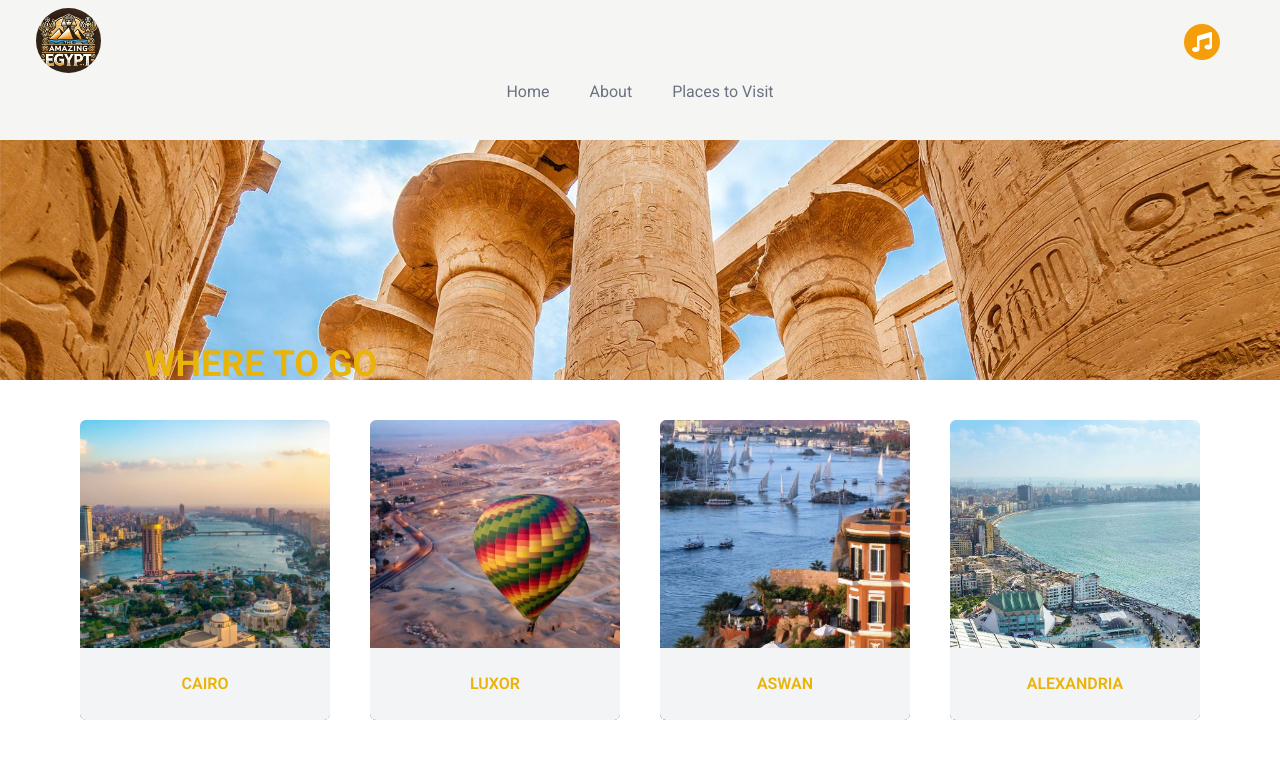
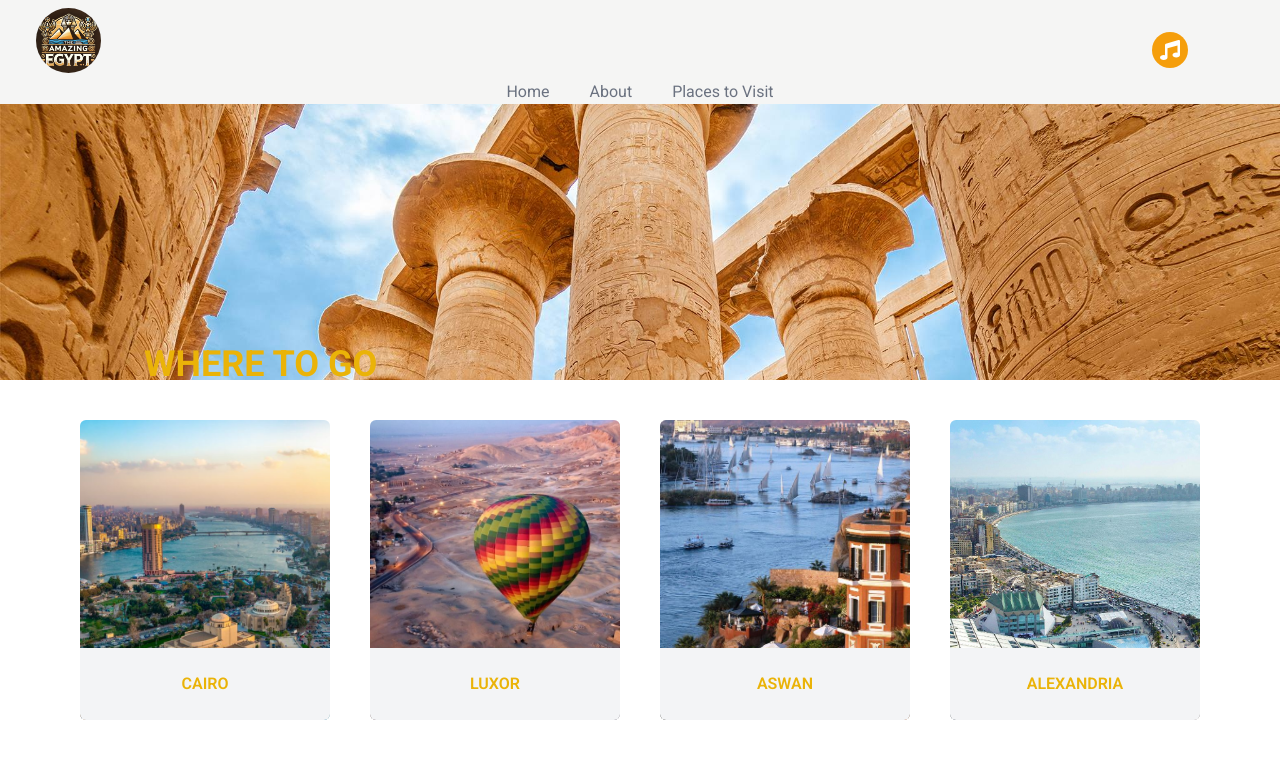
Before and after one commit to SerajEldeen/TheAmazingEgypt, a React (Vite) app: page /places in a window 1280 px wide. Shown: the top 758 px of the page. Built offline with nearby package versions, Linux system fonts and the light colour scheme.

Commit message:
fix:lift-up-music

```diff
--- a/src/App.tsx
+++ b/src/App.tsx
@@ -12,10 +12,12 @@ import Fayoum from "./Cities/Fayoum";
 import Matrouh from "./Cities/Matrouh";
 import PlacesLayout from "./components/PlacesLayout";
 import TopUp from "./hooks/TopUp";
+import Music from "./hooks/Music";
 
 export default function App() {
   return (
     <Router>
+      <Music />
       <NavBar />
       <Routes>
         <Route path="/" element={<Home />} />
--- a/src/components/NavBar.tsx
+++ b/src/components/NavBar.tsx
@@ -4,7 +4,6 @@ import { RxHamburgerMenu } from "react-icons/rx";
 import { IoIosCloseCircleOutline } from "react-icons/io";
 import navItems from "../constants/navItems";
 import Items from "../constants/Links";
-import Music from "../hooks/Music";
 
 export default function NavBar() {
   const [active, setActive] = useState<string>("");
@@ -16,7 +15,7 @@ export default function NavBar() {
     setActive(page);
   }
   return (
-    <nav className="px-9 pt-2 bg-stone-100  fixed w-full z-50 top-0   ">
+    <nav className="px-9 pt-2 bg-stone-100  fixed w-full z-20 top-0 ">
       <Link
         to="/"
         className="inline-block relative left-1/2 transform -translate-x-1/2 sm:left-auto sm:transform-none"
@@ -46,22 +45,19 @@ export default function NavBar() {
           ))}
         </ul>
       </div>
-      <Music />
-      <div className="cursor-pointer absolute right-6 top-2 sm:hidden   z-10 ">
+      <div className="cursor-pointer absolute right-6 top-2 sm:hidden z-10 ">
         {toggle && (
-          <>
           <div className="relative">
             <ul className="absolute -left-36 top-5 w-fit bg-stone-100 rounded-lg shadow-lg p-2">
               {navItems.map((e, i) => (
                 <li className={e.listStyle} key={i}>
-                    <a href={e.path} className={e.pathStyle}>
+                  <Link to={e.path} className={e.pathStyle}>
                     {e.name}
-                    </a>
+                  </Link>
                 </li>
               ))}
             </ul>
           </div>
-          </>
         )}
         {toggle ? (
           <IoIosCloseCircleOutline
--- a/src/constants/SlideShow/SlideShow.ts
+++ b/src/constants/SlideShow/SlideShow.ts
@@ -13,7 +13,7 @@ const images: Image[] = [
     name: "Place 2",
   },
   {
-    src: "/place3.jpg",
+    src: "/Place3.jpg",
     name: "place 3",
   },
   {
--- a/src/hooks/Music.tsx
+++ b/src/hooks/Music.tsx
@@ -20,9 +20,8 @@ function Music() {
 
     setIsPlaying(!isPlaying);
   };
-
   return (
-    <div className="absolute sm:relative sm:left-[95%] sm:-top-20 top-2 z-10 ">
+    <div className="fixed sm:left-[90%] left-5 sm:top-8 top-2 z-50 ">
       <button
         type="button"
         onClick={toggleMusic}
@@ -35,7 +34,10 @@ function Music() {
       </button>
 
       {showTooltip && (
-        <div className="absolute left-0 sm:-left-[50%] md:-left-[40%] lg:-left-[30%] xl:-left-[20%] sm:top-12 bg-stone-100 text-secondary text-sm px-3 py-2 rounded-lg shadow-lg w-36 sm:w-auto ">
+        <div
+          className="relative left-0 sm:-left-[75%] md:-left-[85%] lg:-left-[95%] xl:-left-[100%] sm:top-4
+        bg-stone-100 text-secondary text-sm px-3 py-2 rounded-lg shadow-lg sm:w-72 w-auto "
+        >
           <span className="hidden sm:inline">
             For a dreamy experience, kindly play this :)
           </span>
```
Lines whose indentation alone changed are shown as unchanged.
